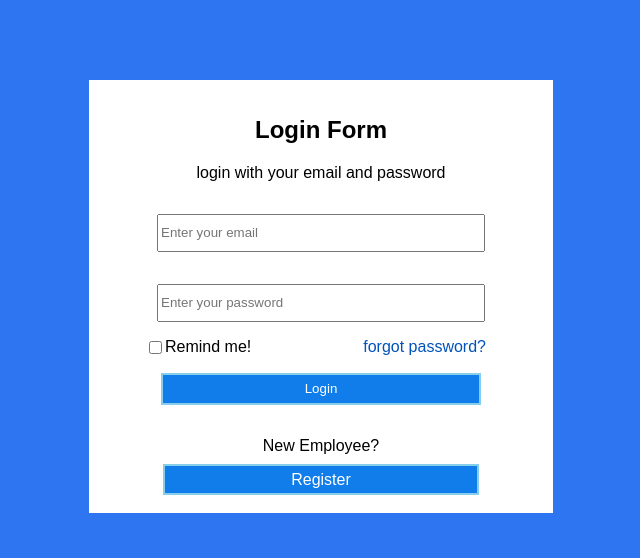
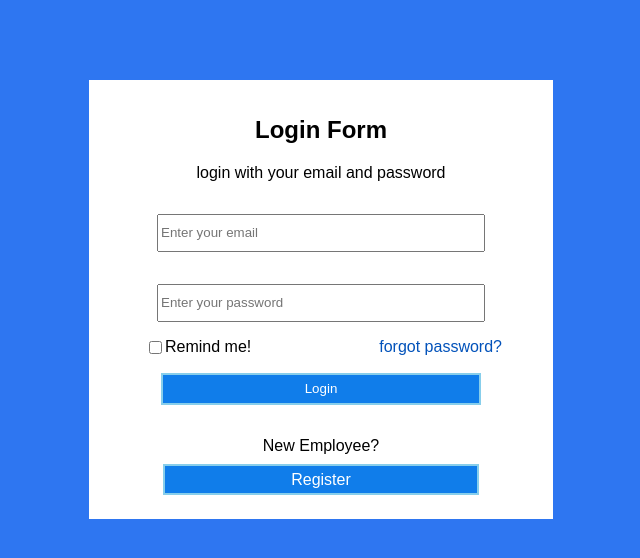
Before and after one commit to Kandy-541/group_project, a plain HTML site: page login.html in a window 1280 px wide. Shown: the whole page, without its empty margins (319-959 px from the left). Drawn offline with Linux system fonts and the light colour scheme.

Commit message:
fifth commit

```diff
--- a/css/style.css
+++ b/css/style.css
@@ -12,7 +12,7 @@ body{
     text-align: center;
     background-color: white;
     margin: 5rem 25rem;
-    padding-bottom: 1.5rem;
+    padding-bottom: 1.9rem;
     padding-top: 1rem;
 
 }
@@ -27,7 +27,7 @@ body{
 }
 .remind-forgot-login a{
     text-decoration: none;
-    margin-left: 7rem;
+    margin-left: 8rem;
     color: rgb(2, 82, 186);
 }
 input[type=text]::placeholder{
```
